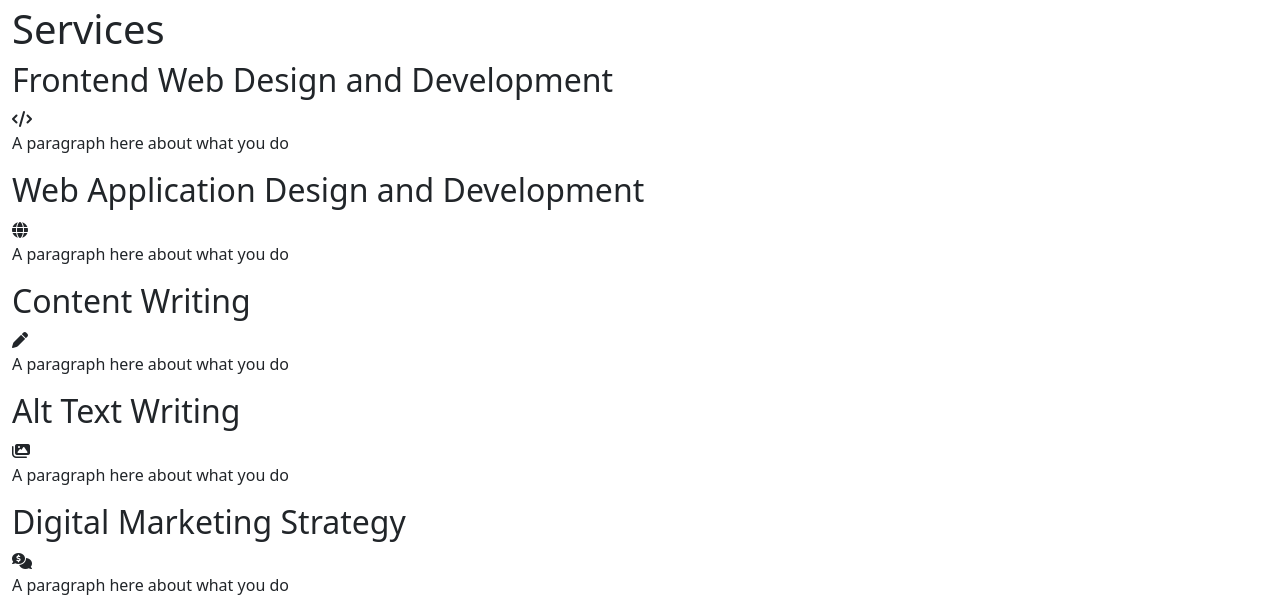
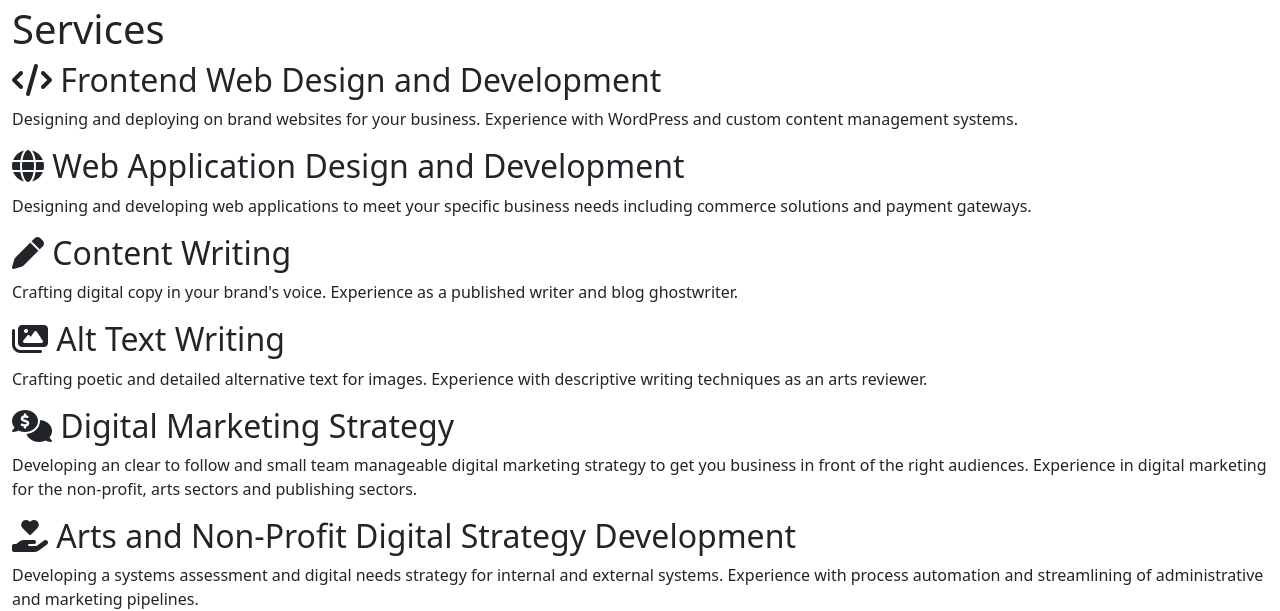
Before and after one commit to sarahlochhead/COMP2112-F2022-Assignment1, a website: page services.html in a window 1280 px wide. Shown: the part 202-813 px from the top of the page. Drawn offline with nearby package versions, Linux system fonts and the light colour scheme.

Commit message:
services content loaded

```diff
--- a/services.html
+++ b/services.html
@@ -18,34 +18,34 @@
             <h1>Services</h1>
           </div>
           <section>
-            <h2>Frontend Web Design and Development</h2>
-            <i class="fa-solid fa-code"></i>
-            <p>A paragraph here about what you do</p>
+            <h2><i class="fa-solid fa-code"></i> Frontend Web Design and Development</h2>
+            <p>Designing and deploying on brand websites for your business. Experience with WordPress and custom content management systems.
+            </p>
           </section>
           <section>
-            <h2>Web Application Design and Development</h2>
-            <i class="fa-solid fa-globe"></i>
-            <p>A paragraph here about what you do</p>
+            <h2> <i class="fa-solid fa-globe"></i> Web Application Design and Development</h2>
+
+            <p>Designing and developing web applications to meet your specific business needs including commerce solutions and payment gateways.
+            </p>
           </section>
           <section>
-            <h2>Content Writing</h2>
-            <i class="fa-solid fa-pen"></i>
-            <p>A paragraph here about what you do</p>
+            <h2><i class="fa-solid fa-pen"></i> Content Writing</h2>
+            <p>Crafting digital copy in your brand's voice. Experience as a published writer and blog ghostwriter.
+            </p>
           </section>
           <section>
-            <h2>Alt Text Writing</h2>
-            <i class="fa-solid fa-images"></i>
-            <p>A paragraph here about what you do</p>
+            <h2><i class="fa-solid fa-images"></i> Alt Text Writing</h2>
+            <p>Crafting poetic and detailed alternative text for images. Experience with descriptive writing techniques as an arts reviewer.</p>
           </section>
           <section>
-            <h2>Digital Marketing Strategy</h2>
-            <i class="fa-solid fa-comments-dollar"></i>
-            <p>A paragraph here about what you do</p>
+            <h2><i class="fa-solid fa-comments-dollar"></i> Digital Marketing Strategy</h2>
+            <p>Developing an clear to follow and small team manageable digital marketing strategy to get you business in front of the right audiences. Experience in digital marketing for the non-profit, arts sectors and publishing sectors.
+            </p>
           </section>
           <section>
-            <h2>Arts and Non-Profit Digital Strategy Development</h2>
-            <i class="fa-solid fa-hand-holding-heart"></i>
-            <p>A paragraph here about what you do</p>
+            <h2><i class="fa-solid fa-hand-holding-heart"></i> Arts and Non-Profit Digital Strategy Development</h2>
+            <p>Developing a systems assessment and digital needs strategy for internal and external systems. Experience with process automation and streamlining of administrative and marketing pipelines.
+            </p>
           </section>
         </main>
         <!-- Main Footer -->
```
